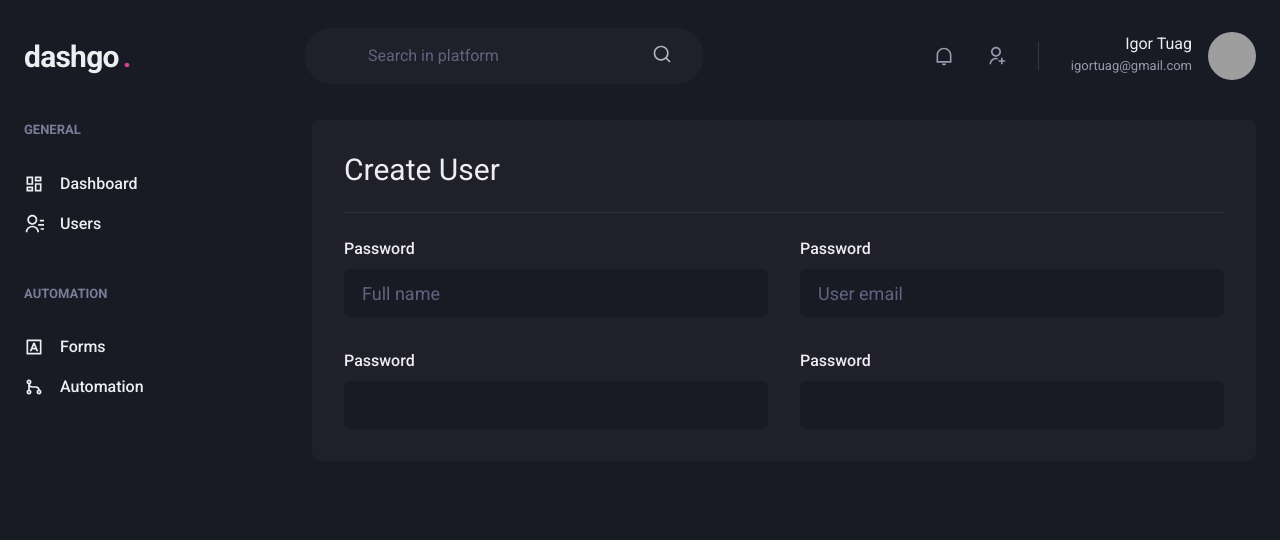
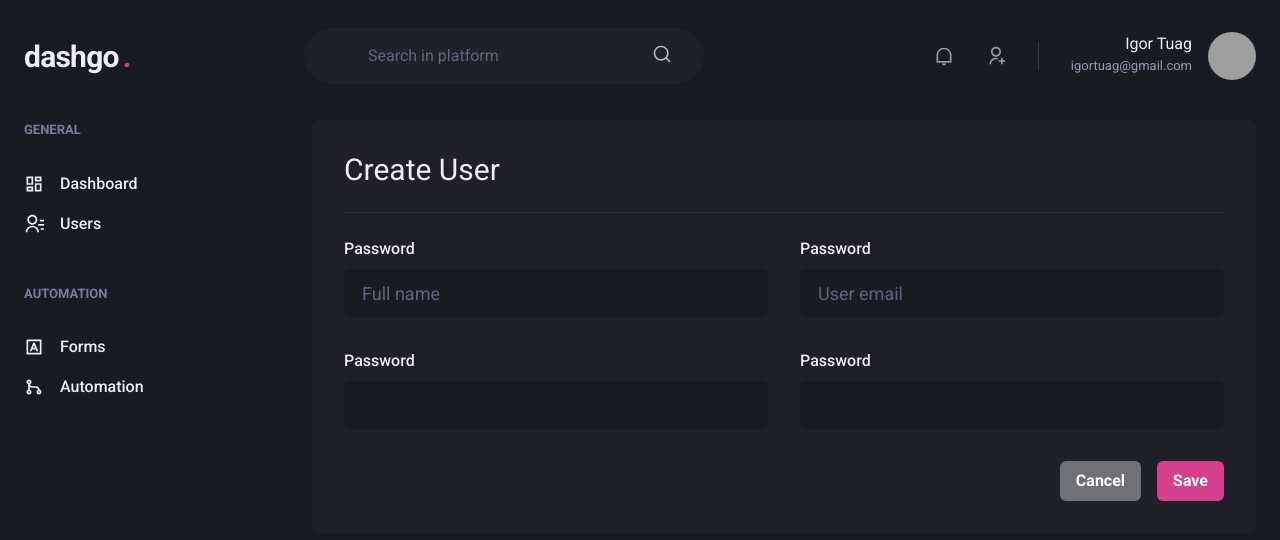
Before and after one commit to igortuag/dashgo, a Next.js app: page /users/create in a window 1280 px wide. Shown: the top 540 px of the page. Built offline with nearby package versions, Linux system fonts and the light colour scheme; grey boxes are pictures that could not be loaded.

Commit message:
add actions buttons

```diff
--- a/src/pages/users/create.tsx
+++ b/src/pages/users/create.tsx
@@ -1,8 +1,10 @@
 import {
   Box,
+  Button,
   Divider,
   Flex,
   Heading,
+  HStack,
   SimpleGrid,
   VStack,
 } from "@chakra-ui/react";
@@ -45,6 +47,13 @@ export default function UserCreate() {
               />
             </SimpleGrid>
           </VStack>
+
+          <Flex mt="8" justify="flex-end">
+            <HStack spacing="4">
+              <Button colorScheme="whiteAlpha">Cancel</Button>
+              <Button colorScheme="pink">Save</Button>
+            </HStack>
+          </Flex>
         </Box>
       </Flex>
     </Box>
```
